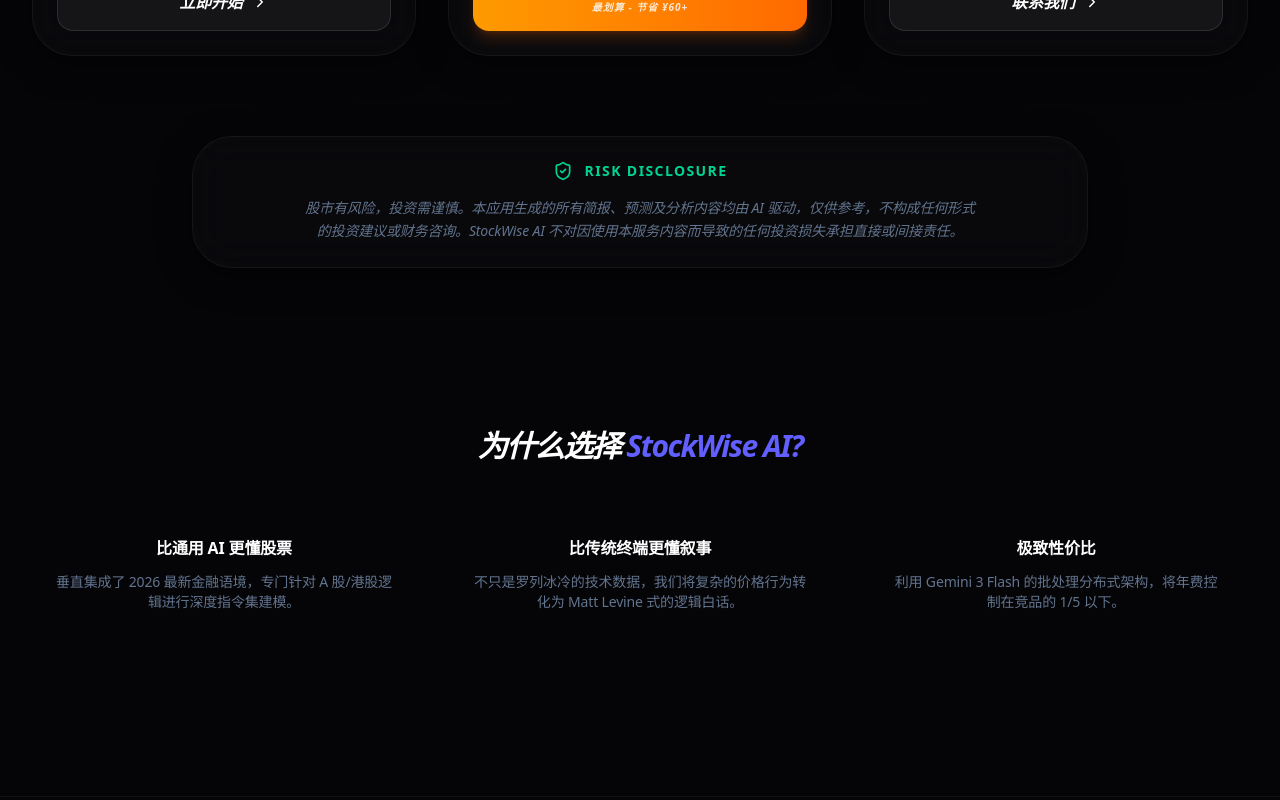
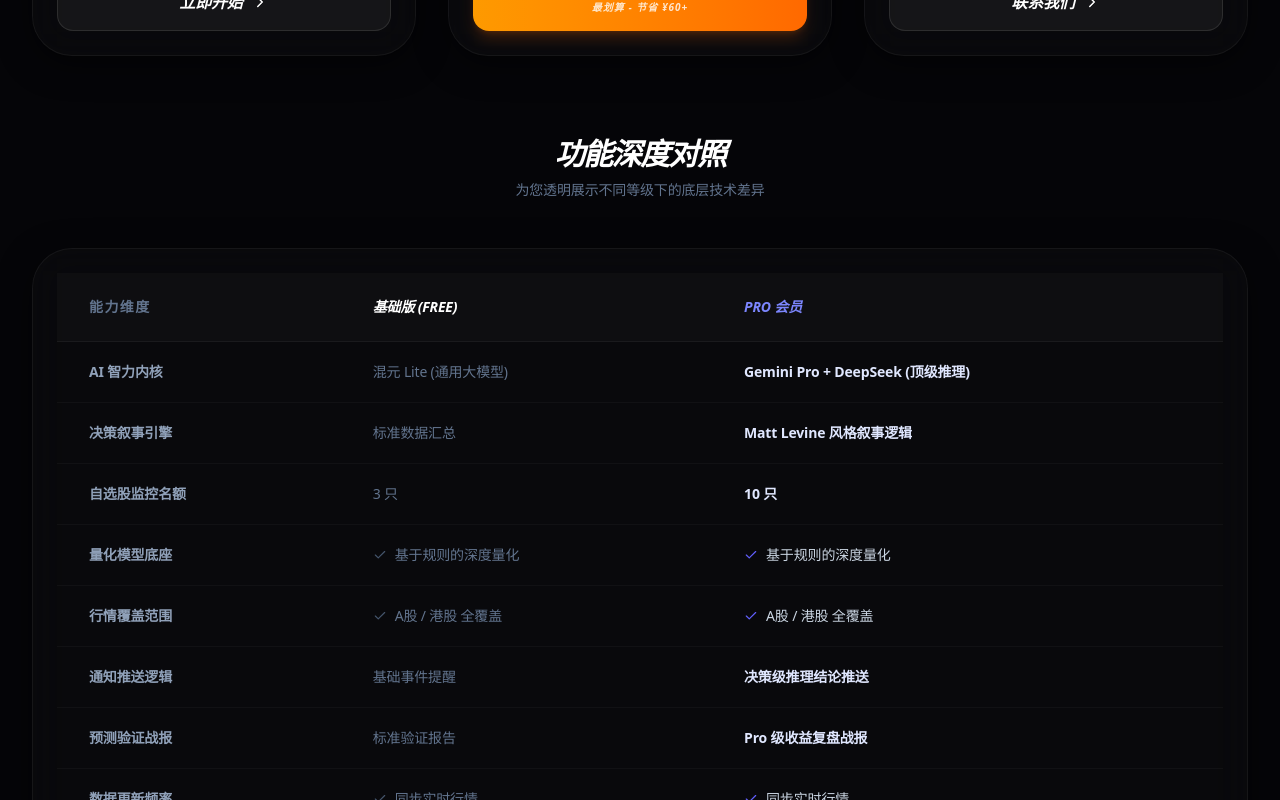
Before and after one commit to franksunye/stockwise, a Next.js app in the folder frontend/: page /pricing in a window 1280 px wide. Shown: the part 1200-2000 px from the top of the page. Built offline with nearby package versions, Linux system fonts and the light colour scheme; no server answers.

Commit message:
feat(ui): add detailed feature comparison table to pricing page

```diff
--- a/frontend/src/app/pricing/page.tsx
+++ b/frontend/src/app/pricing/page.tsx
@@ -368,6 +368,54 @@ function PricingContent() {
           ))}
         </div>
 
+        {/* 详细功能对照表 (Comparison Table) */}
+        <motion.div
+          initial={{ opacity: 0, y: 30 }}
+          whileInView={{ opacity: 1, y: 0 }}
+          viewport={{ once: true }}
+          className="mb-32 hidden md:block"
+        >
+          <div className="text-center mb-12">
+            <h2 className="text-3xl font-black italic tracking-tighter">功能深度对照</h2>
+            <p className="text-slate-500 text-sm mt-2">为您透明展示不同等级下的底层技术差异</p>
+          </div>
+
+          <div className="glass-card overflow-hidden border-white/5 bg-white/[0.01]">
+            <table className="w-full text-left border-collapse">
+              <thead>
+                <tr className="border-b border-white/5 bg-white/[0.02]">
+                  <th className="py-6 px-8 text-sm font-black uppercase tracking-widest text-slate-500">能力维度</th>
+                  <th className="py-6 px-8 text-sm font-black italic">基础版 (FREE)</th>
+                  <th className="py-6 px-8 text-sm font-black italic text-indigo-400">PRO 会员</th>
+                </tr>
+              </thead>
+              <tbody className="text-sm font-medium">
+                {[
+                  { label: 'AI 智力内核', free: '混元 Lite (通用大模型)', pro: 'Gemini Pro + DeepSeek (顶级推理)', highlight: true },
+                  { label: '决策叙事引擎', free: '标准数据汇总', pro: 'Matt Levine 风格叙事逻辑', highlight: true },
+                  { label: '自选股监控名额', free: '3 只', pro: '10 只', highlight: true },
+                  { label: '量化模型底座', free: '基于规则的深度量化', pro: '基于规则的深度量化', common: true },
+                  { label: '行情覆盖范围', free: 'A股 / 港股 全覆盖', pro: 'A股 / 港股 全覆盖', common: true },
+                  { label: '通知推送逻辑', free: '基础事件提醒', pro: '决策级推理结论推送', highlight: true },
+                  { label: '预测验证战报', free: '标准验证报告', pro: 'Pro 级收益复盘战报', highlight: true },
+                  { label: '数据更新频率', free: '同步实时行情', pro: '同步实时行情', common: true },
+                  { label: '专属身份标识', free: '-', pro: '⭐ 专属 Pro 勋章' },
+                ].map((row, i) => (
+                  <tr key={i} className="border-b border-white/[0.03] hover:bg-white/[0.01] transition-colors">
+                    <td className="py-5 px-8 text-slate-400 font-bold">{row.label}</td>
+                    <td className="py-5 px-8 text-slate-500">
+                      {row.common ? <div className="flex items-center gap-2"><Check size={14} className="text-slate-600" /> {row.free}</div> : row.free}
+                    </td>
+                    <td className={`py-5 px-8 ${row.highlight ? 'text-indigo-100 font-black' : 'text-slate-300'}`}>
+                      {row.common ? <div className="flex items-center gap-2"><Check size={14} className="text-indigo-500" /> {row.pro}</div> : row.pro}
+                    </td>
+                  </tr>
+                ))}
+              </tbody>
+            </table>
+          </div>
+        </motion.div>
+
         {/* 底部免责声明 */}
         <div className="glass-card p-6 md:p-10 border-indigo-500/10 bg-gradient-to-br from-indigo-500/[0.03] to-transparent text-center max-w-4xl mx-auto">
           <div className="flex items-center justify-center gap-3 mb-4 text-emerald-400">
```
